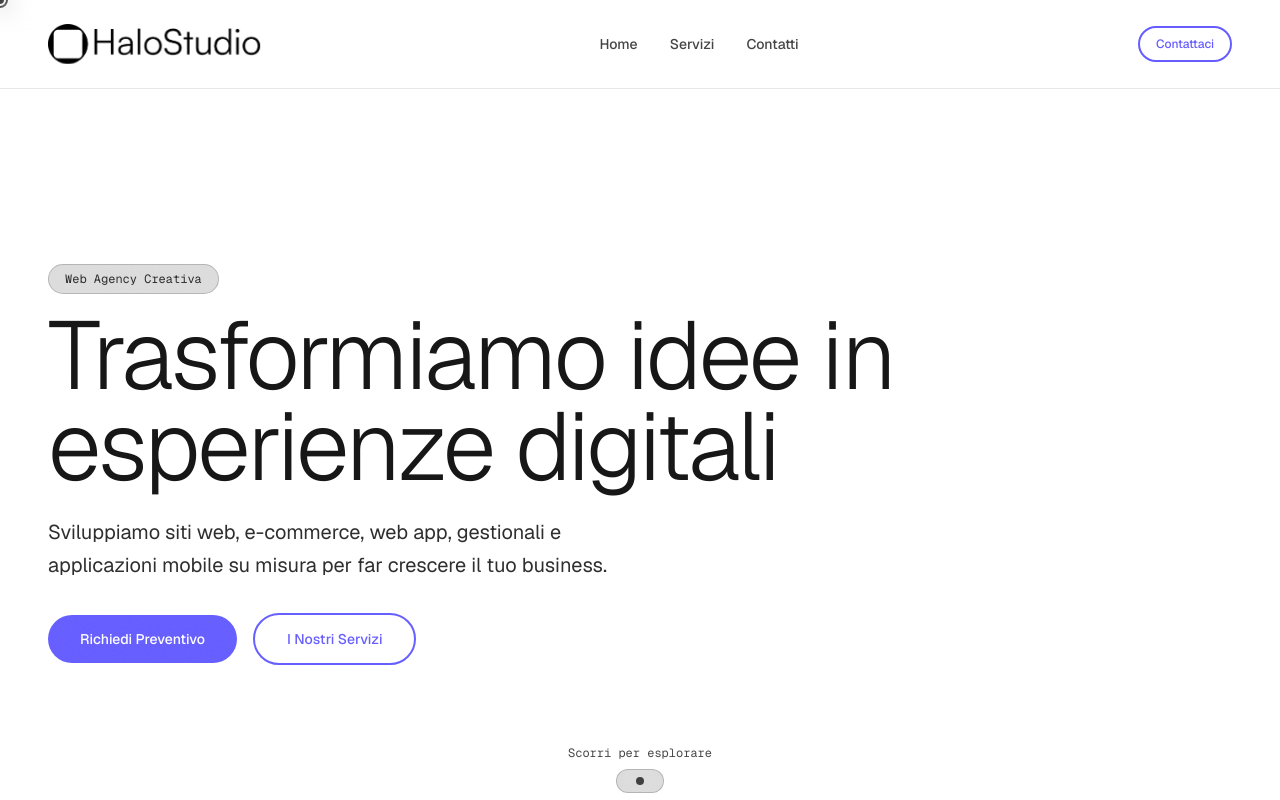
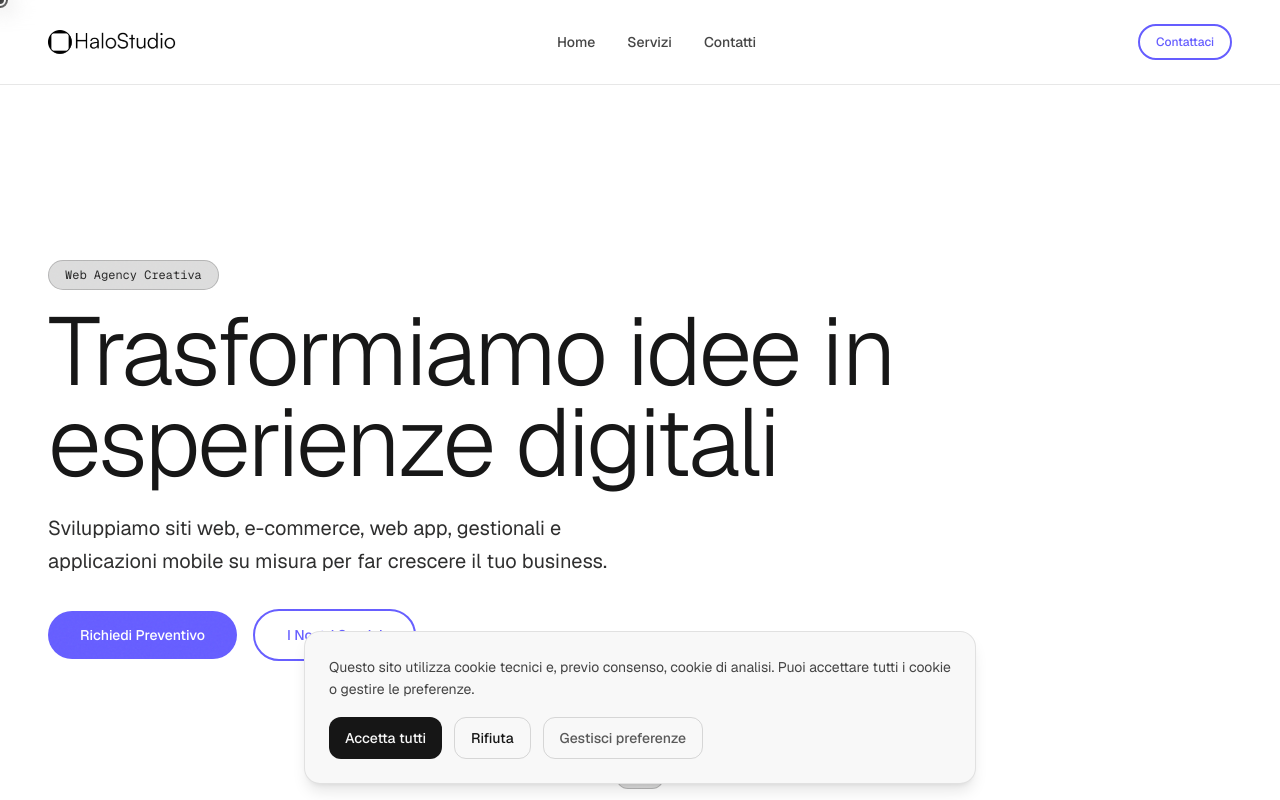
Before and after one commit to haloxsuperia-star/Halostudio-website, a Next.js app: page / in a window 1280 px wide. Shown: the top 800 px of the page. Built offline with nearby package versions, Linux system fonts and the light colour scheme.

Commit message:
feat: enhance privacy features and logo fix
Fix logo size, add GDPR cookie banner, create policy pages
and update footer links.

```diff
--- a/app/layout.tsx
+++ b/app/layout.tsx
@@ -2,6 +2,7 @@ import type React from "react"
 import type { Metadata } from "next"
 import { Geist, Geist_Mono } from "next/font/google"
 import { Analytics } from "@vercel/analytics/next"
+import { CookieBanner } from "@/components/cookie-banner"
 import "./globals.css"
 
 const _geist = Geist({ subsets: ["latin"] })
@@ -59,6 +60,7 @@ export default function RootLayout({
       </head>
       <body className={`font-sans antialiased`}>
         {children}
+        <CookieBanner />
         <Analytics />
       </body>
     </html>
--- a/app/page.tsx
+++ b/app/page.tsx
@@ -40,13 +40,11 @@ export default function Home() {
           isLoaded ? "opacity-100" : "opacity-0"
         }`}
       >
-        <button
-          className="flex items-center gap-2 md:transition-transform md:hover:scale-105"
-        >
+        <button className="flex items-center gap-2">
           <img
             src="/logo.png"
             alt="Halo Studio Logo"
-            className="h-8 transition-all duration-300 md:hover:scale-110 sm:h-10"
+            className="h-5 sm:h-6"
           />
         </button>
 
--- /dev/null
+++ b/components/cookie-banner.tsx
@@ -0,0 +1,157 @@
+"use client"
+
+import { useState, useEffect } from "react"
+import { X } from "lucide-react"
+
+type CookieConsent = {
+  technical: boolean
+  analytics: boolean
+}
+
+const CONSENT_KEY = "halostudio_cookie_consent"
+
+function getStoredConsent(): CookieConsent | null {
+  if (typeof window === "undefined") return null
+  const stored = localStorage.getItem(CONSENT_KEY)
+  if (!stored) return null
+  try {
+    return JSON.parse(stored) as CookieConsent
+  } catch {
+    return null
+  }
+}
+
+function storeConsent(consent: CookieConsent) {
+  localStorage.setItem(CONSENT_KEY, JSON.stringify(consent))
+}
+
+export function CookieBanner() {
+  const [visible, setVisible] = useState(false)
+  const [showPreferences, setShowPreferences] = useState(false)
+  const [analytics, setAnalytics] = useState(false)
+
+  useEffect(() => {
+    const consent = getStoredConsent()
+    if (!consent) {
+      setVisible(true)
+    }
+  }, [])
+
+  const handleAcceptAll = () => {
+    storeConsent({ technical: true, analytics: true })
+    setVisible(false)
+    setShowPreferences(false)
+  }
+
+  const handleRejectAll = () => {
+    storeConsent({ technical: true, analytics: false })
+    setVisible(false)
+    setShowPreferences(false)
+  }
+
+  const handleSavePreferences = () => {
+    storeConsent({ technical: true, analytics })
+    setVisible(false)
+    setShowPreferences(false)
+  }
+
+  if (!visible) return null
+
+  return (
+    <>
+      {/* Preferences Modal */}
+      {showPreferences && (
+        <div className="fixed inset-0 z-[200] flex items-center justify-center bg-foreground/40 backdrop-blur-sm">
+          <div className="mx-4 w-full max-w-md rounded-xl border border-foreground/10 bg-background p-6 shadow-lg sm:p-8">
+            <div className="mb-6 flex items-center justify-between">
+              <h3 className="font-sans text-lg font-medium text-foreground">Gestisci preferenze</h3>
+              <button
+                onClick={() => setShowPreferences(false)}
+                className="rounded-full p-1 text-foreground/60 transition-colors hover:text-foreground"
+                aria-label="Chiudi"
+              >
+                <X className="h-4 w-4" />
+              </button>
+            </div>
+
+            <div className="space-y-5">
+              {/* Technical cookies */}
+              <div className="flex items-center justify-between">
+                <div>
+                  <p className="font-sans text-sm font-medium text-foreground">Cookie Tecnici</p>
+                  <p className="font-mono text-xs text-foreground/50">Sempre attivi, necessari al funzionamento</p>
+                </div>
+                <div className="relative h-6 w-10 rounded-full bg-foreground/80">
+                  <div className="absolute right-0.5 top-0.5 h-5 w-5 rounded-full bg-background" />
+                </div>
+              </div>
+
+              {/* Analytics cookies */}
+              <div className="flex items-center justify-between">
+                <div>
+                  <p className="font-sans text-sm font-medium text-foreground">Cookie Analitici</p>
+                  <p className="font-mono text-xs text-foreground/50">Ci aiutano a migliorare il sito</p>
+                </div>
+                <button
+                  onClick={() => setAnalytics(!analytics)}
+                  className={`relative h-6 w-10 rounded-full transition-colors ${analytics ? "bg-foreground/80" : "bg-foreground/20"}`}
+                  role="switch"
+                  aria-checked={analytics}
+                  aria-label="Cookie Analitici"
+                >
+                  <div
+                    className={`absolute top-0.5 h-5 w-5 rounded-full bg-background transition-transform ${analytics ? "right-0.5" : "left-0.5"}`}
+                  />
+                </button>
+              </div>
+            </div>
+
+            <div className="mt-8 flex gap-3">
+              <button
+                onClick={() => setShowPreferences(false)}
+                className="flex-1 rounded-lg border border-foreground/15 px-4 py-2.5 font-sans text-sm font-medium text-foreground transition-colors hover:bg-foreground/5"
+              >
+                Annulla
+              </button>
+              <button
+                onClick={handleSavePreferences}
+                className="flex-1 rounded-lg bg-foreground px-4 py-2.5 font-sans text-sm font-medium text-background transition-colors hover:bg-foreground/90"
+              >
+                Salva preferenze
+              </button>
+            </div>
+          </div>
+        </div>
+      )}
+
+      {/* Banner */}
+      <div className="fixed bottom-0 left-0 right-0 z-[100] p-3 sm:p-4">
+        <div className="mx-auto max-w-2xl rounded-xl border border-foreground/10 bg-background p-4 shadow-lg sm:p-6">
+          <p className="mb-4 font-sans text-sm leading-relaxed text-foreground/80">
+            Questo sito utilizza cookie tecnici e, previo consenso, cookie di analisi. Puoi accettare tutti i cookie o gestire le preferenze.
+          </p>
+          <div className="flex flex-col gap-2 sm:flex-row sm:gap-3">
+            <button
+              onClick={handleAcceptAll}
+              className="rounded-lg bg-foreground px-4 py-2.5 font-sans text-sm font-medium text-background transition-colors hover:bg-foreground/90"
+            >
+              Accetta tutti
+            </button>
+            <button
+              onClick={handleRejectAll}
+              className="rounded-lg border border-foreground/15 px-4 py-2.5 font-sans text-sm font-medium text-foreground transition-colors hover:bg-foreground/5"
+            >
+              Rifiuta
+            </button>
+            <button
+              onClick={() => setShowPreferences(true)}
+              className="rounded-lg border border-foreground/15 px-4 py-2.5 font-sans text-sm font-medium text-foreground/70 transition-colors hover:bg-foreground/5 hover:text-foreground"
+            >
+              Gestisci preferenze
+            </button>
+          </div>
+        </div>
+      </div>
+    </>
+  )
+}
```
